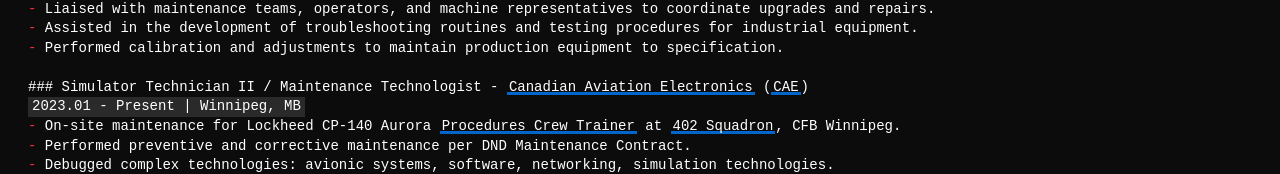
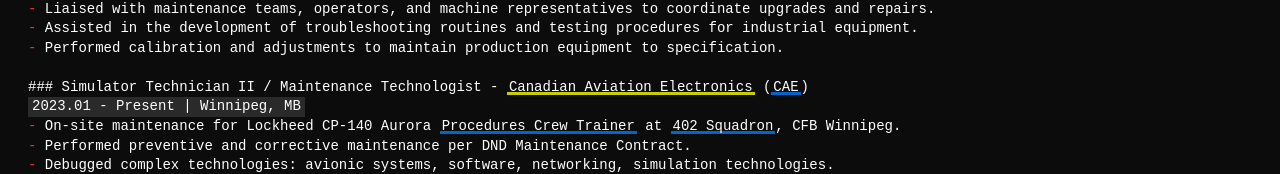
Before and after one commit to jsprstn/resume, a plain HTML site: page index.html in a window 1280 px wide. Shown: the part 342-516 px from the top of the page. Drawn offline with Linux system fonts and the light colour scheme.

Commit message:
Update index.html

```diff
--- a/index.html
+++ b/index.html
@@ -101,7 +101,7 @@
 <span class="hyphen">-</span> Assisted in the development of troubleshooting routines and testing procedures for industrial equipment.
 <span class="hyphen">-</span> Performed calibration and adjustments to maintain production equipment to specification.
 
-### Simulator Technician II / Maintenance Technologist - <a href="https://www.cae.com/defense-security" target="_blank"><span class="tech-link">Canadian Aviation Electronics</span></a> (<a href="https://finance.yahoo.com/quote/CAE/" target="_blank"><span class="tech-link">CAE</span></a>)
+### Simulator Technician II / Maintenance Technologist - <a href="https://www.cae.com/defense-security" target="_blank"><span class="ticker-link">Canadian Aviation Electronics</span></a> (<a href="https://finance.yahoo.com/quote/CAE/" target="_blank"><span class="tech-link">CAE</span></a>)
 <span class="date-line">2023.01 - Present | Winnipeg, MB</span>
 <span class="hyphen">-</span> On-site maintenance for Lockheed CP-140 Aurora <a href="https://www.canada.ca/en/department-national-defence/maple-leaf/rcaf/migration/2018/new-training-system-at-402-squadron-re-vamps-airborne-electronic-sensor-operator-courses.html" target="_blank"><span class="tech-link">Procedures Crew Trainer</span></a> at <a href="https://www.canada.ca/en/air-force/corporate/squadrons/402-squadron.html" target="_blank"><span class="tech-link">402 Squadron</span></a>, CFB Winnipeg.
 <span class="hyphen">-</span> Performed preventive and corrective maintenance per DND Maintenance Contract.
```
